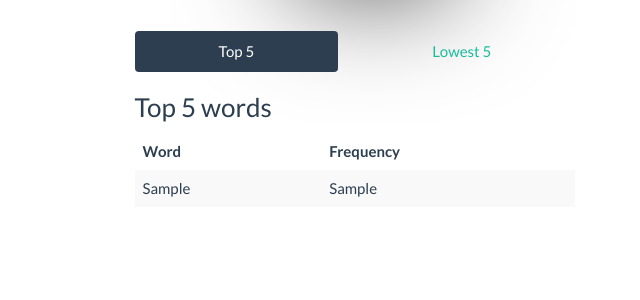
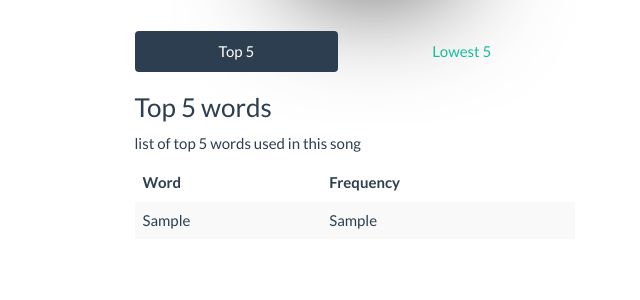
Before and after one commit to girishkumarkh/jackson5_lyrics, a Django app: template templates/index.html in a window 1280 px wide. Shown: the part 274-574 px from the top of the page, without its empty margins (233-873 px from the left). Run offline with Django 3.2, Linux system fonts and the light colour scheme; the template is opened without the code that fills it: most values are stand-ins (such as "Sample title", 1, 10 or a date in 2020); parts of the project's set-up code (start-up, migrations or seed data) failed here and were passed over; some libraries are stand-ins or nearby versions.

Commit message:
clean up

```diff
--- a/templates/index.html
+++ b/templates/index.html
@@ -46,7 +46,7 @@
 					<div class="tab-content">
 					    <div id="top5" class="tab-pane fade in active">
 					      	<h3>Top 5 words</h3>
-					      	<p></p>
+					      	<p>list of top 5 words used in this song</p>
 					      	<table class="table table-striped table-hover">
 						      	<thead>
 								 	<tr>
@@ -66,7 +66,7 @@
 					    </div>
 					    <div id="low5" class="tab-pane fade">
 					      <h3>Lowest 5 words</h3>
-					      <p></p>
+					      <p>list of lowest 5 words used in this song</p>
 					      	<table class="table table-striped table-hover">
 						      	<thead>
 								 	<tr>
```
Also changed, not shown: lyrics/views.py (+1 -12 lines), templates/base.html (deleted).
